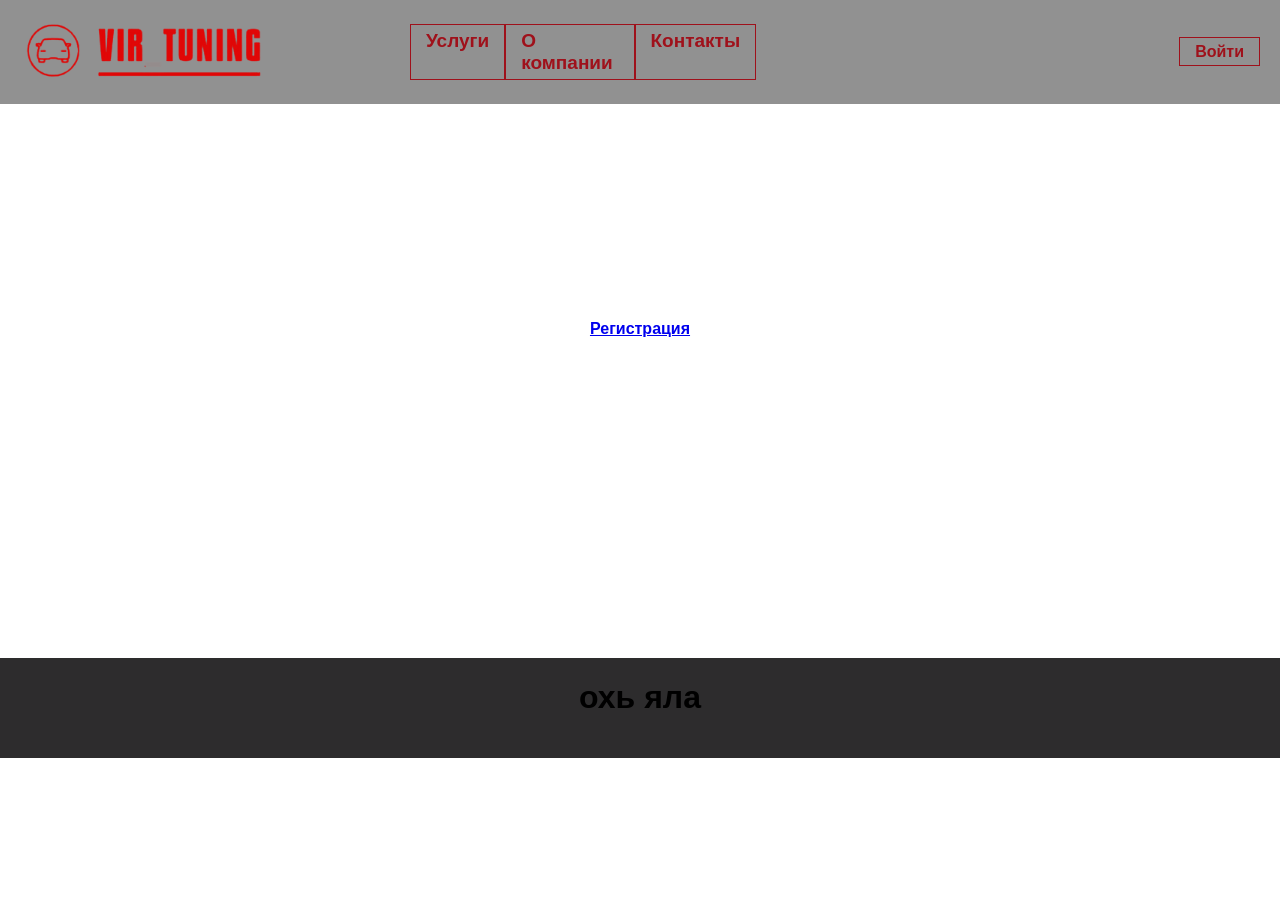
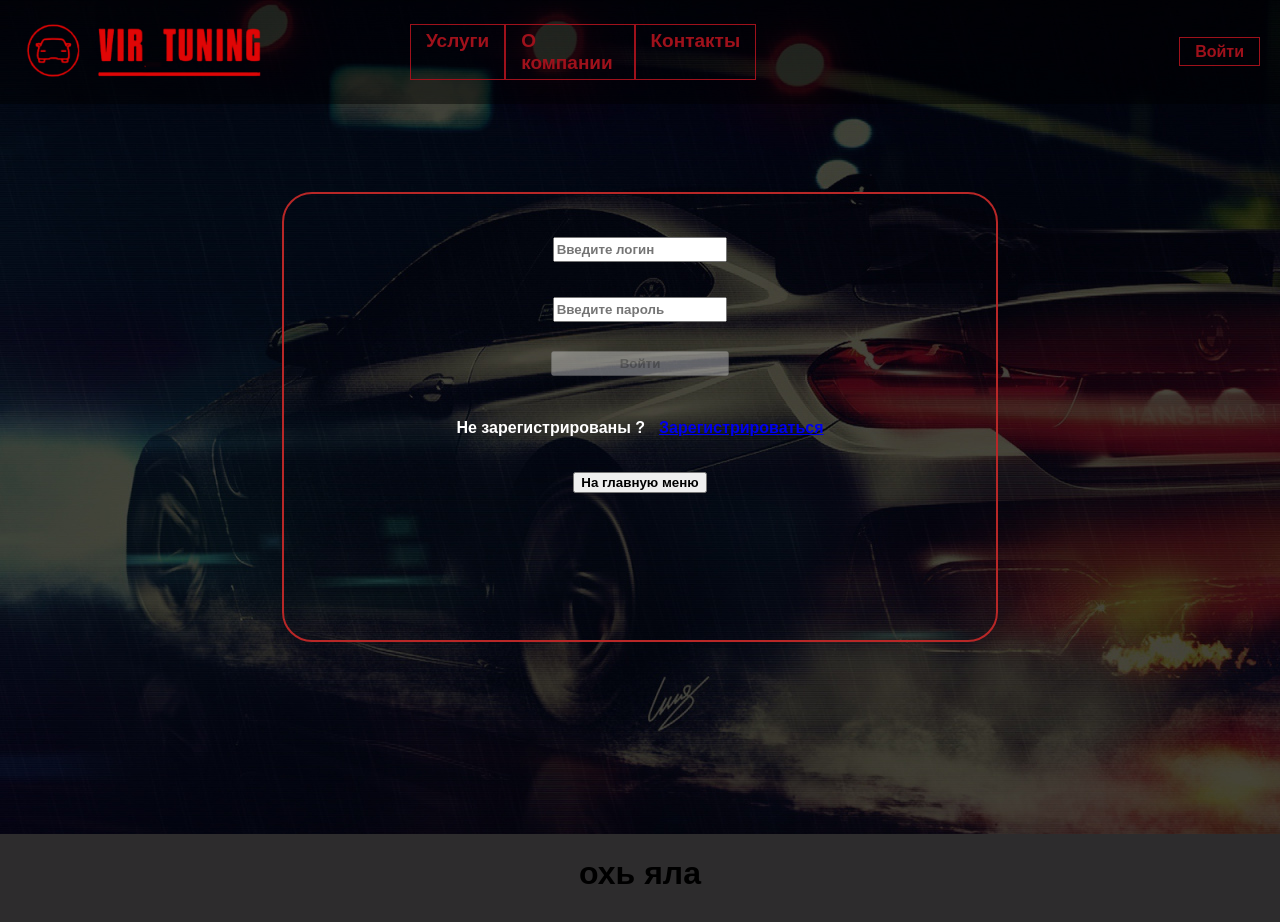
Before and after one commit to Mataew/front-tuning, a React (Create React App) app: page /signIn in a window 1280 px wide. Shown: the top 922 px of the page. Before the commit the page ends 800 px from the top, so only its background shows below. Built offline with nearby package versions, Linux system fonts and the light colour scheme.

Commit message:
Completed

```diff
--- a/src/Components/Pages/Sign/SignUp.css
+++ b/src/Components/Pages/Sign/SignUp.css
@@ -33,6 +33,7 @@
     height: 300px;
     width: 80%;
     margin: auto;
+    border-radius: 30px;
 }
 
 .RegisterBTN:hover {
@@ -51,3 +52,20 @@
 .NoEmpty {
     color: green;
 }
+
+.BackLinkBlock {
+    margin-top: 5%;
+}
+
+.Back:hover {
+    background-color: #9f111b;
+    transition: 1s;
+    box-shadow: inset 0 0 0 23px #9f111b;
+    -webkit-transform: scale(1.1);
+    -ms-transform: scale(1.1);
+    transform: scale(1.1);
+}
+
+.Back {
+    font-size: 18px;
+}
--- a/src/Components/Pages/Sign/Signin.css
+++ b/src/Components/Pages/Sign/Signin.css
@@ -1,4 +1,84 @@
+.SignUpBlock {
+    text-align: center;
+    padding: 1%;
+    margin-top: 5%;
+    height: 25px;
+}
+
+.RegisterBTN {
+    margin-top: 2%;
+    width: 25%;
+    height: 25px;
+    margin-top: 5%;
+}
+
+.SignUpMain {
+    background-image: url(../../../assets/fon-company.jpg);
+    padding: 15%;
+    text-align: center;
+}
+
+.passwordINP {
+    width: 25%;
+    height: 25px;
+}
+
+.loginINP {
+    width: 25%;
+    height: 25px;
+}
+
+.SignWindow {
+    border: 2px solid rgb(184, 39, 39);
+    height: 450px;
+    width: 80%;
+    margin: auto;
+    border-radius: 30px;
+}
+
+.RegisterBTN:hover {
+    background-color: green;
+    transition: 1s;
+    box-shadow: inset 0 0 0 23px #53ea93;
+    -webkit-transform: scale(1.1);
+    -ms-transform: scale(1.1);
+    transform: scale(1.1);
+}
+
+
+
+.empty {
+    color: red;
+}
+
+.NoEmpty {
+    color: green;
+}
+
 .SigninBlock {
     text-align: center;
-    padding: 25%;
+    padding: 1%;
+    margin-top: 5%;
+    height: 25px;
 }
+
+.textOne {
+    color: white;
+}
+
+.Link {
+    margin-left: 2%;
+}
+
+.MainLinkBlock {
+    margin-top: 5%;
+}
+
+.getMain:hover {
+    background-color: #9f111b;
+    transition: 1s;
+    box-shadow: inset 0 0 0 23px #9f111b;
+    -webkit-transform: scale(1.1);
+    -ms-transform: scale(1.1);
+    transform: scale(1.1);
+}
--- a/src/Components/Pages/Sign/SigninPage.jsx
+++ b/src/Components/Pages/Sign/SigninPage.jsx
@@ -1,12 +1,100 @@
 import React from "react";
 import SignupPage from "./SignupPage";
 import { Link } from "react-router-dom";
-import "./Signin.css"
+import { useState } from "react";
+import { useDispatch, useSelector } from "react-redux";
+import { auth } from "../../../redux/reducerSign";
+import "./Signin.css";
 
 const SigninPage = () => {
+  const dispatch = useDispatch();
+  const [login, setLogin] = useState("");
+  const [password, setPassword] = useState("");
+  const [blurLogin, setBlurLogin] = useState(true);
+  const [blurPassword, setBlurPassword] = useState(true);
+  const [complete, setComplete] = useState("");
+  const signingIn = useSelector((state) => state.application.signingIn);
+  const error = useSelector((state) => state.application.error);
+
+  const handleChangeLogin = (e) => {
+    setLogin(e.target.value);
+  };
+
+  const handleChangePassword = (e) => {
+    setPassword(e.target.value);
+  };
+
+  const handleSubmit = () => {
+    setLogin("");
+    setPassword("");
+    setComplete(true);
+    dispatch(auth(login, password));
+  };
+
+  const handleBlurLogin = () => {
+    login === "" ? setBlurLogin(false) : setBlurLogin(true);
+  };
+
+  const handleBlurPassword = () => {
+    password === "" ? setBlurPassword(false) : setBlurPassword(true);
+  };
+
   return (
-    <div className="SigninBlock">
-        <Link to="/signUp">Регистрация</Link>
+    <div className="SignUpMain">
+      {error}
+      <div className="SignWindow">
+        <div className="SignUpBlock">
+          <input
+            className="loginINP"
+            onBlur={handleBlurLogin}
+            type="text"
+            placeholder="Введите логин"
+            value={login}
+            onChange={(e) => handleChangeLogin(e)}
+          />
+          {!blurLogin ? (
+            <div className="empty">
+              <span>Поле ввода не должно быть пустым</span>
+            </div>
+          ) : (
+            ""
+          )}
+        </div>
+        <div className="SignUpBlock">
+          <input
+            onBlur={handleBlurPassword}
+            className="passwordINP"
+            type="password"
+            placeholder="Введите пароль"
+            value={password}
+            onChange={(e) => handleChangePassword(e)}
+          />
+          {!blurPassword ? (
+            <div className="empty">
+              <span>Поле ввода не должно быть пустым</span>
+            </div>
+          ) : (
+            ""
+          )}
+        </div>
+        <button
+          className="RegisterBTN"
+          onClick={handleSubmit}
+          disabled={!login || !password || signingIn}
+        >
+          Войти
+        </button>
+        <div className="NoEmpty">
+          {complete === true ? "Вы успешно авторизовались" : ""}
+        </div>
+        <div className="SigninBlock">
+          <span className="textOne">Не зарегистрированы ?</span>
+        <Link className="Link" to="/signUp">Зарегистрироваться</Link>
+      </div>
+      <div className="MainLinkBlock">
+      <Link className="LinkMain" to="/"><button className="getMain">На главную меню</button></Link>
+      </div>
+      </div>
     </div>
   );
 };
--- a/src/Components/Pages/Sign/SignupPage.jsx
+++ b/src/Components/Pages/Sign/SignupPage.jsx
@@ -1,5 +1,6 @@
 import React from "react";
 import { useState } from "react";
+import { Link } from "react-router-dom";
 import { useDispatch, useSelector } from "react-redux";
 import { createUser } from "../../../redux/reducerSign";
 import "./SignUp.css";
@@ -8,9 +9,11 @@ const SignupPage = () => {
   const dispatch = useDispatch();
   const [login, setLogin] = useState("");
   const [password, setPassword] = useState("");
+  // const [firstName, setFirstName] = useState("")
   const [blurLogin, setBlurLogin] = useState(true);
   const [blurPassword, setBlurPassword] = useState(true);
-  const [complete, setComplete] = useState("")
+  // const [blurFirstName, setBlurFirstName] = useState(true);
+  const [complete, setComplete] = useState("");
   const signingUp = useSelector((state) => state.application.signingUp);
   const error = useSelector((state) => state.application.error);
 
@@ -22,11 +25,16 @@ const SignupPage = () => {
     setPassword(e.target.value);
   };
 
+  // const handleChangeName = (e) => {
+  //   setFirstName(e.target.value)
+  // }
+
   const handleSubmit = () => {
     setLogin("");
     setPassword("");
-    setComplete(true)
-    dispatch(createUser(login, password));
+    // setFirstName("")
+    setComplete(true);
+    dispatch(createUser(login, password, /*firstName*/));
   };
 
   const handleBlurLogin = () => {
@@ -36,6 +44,10 @@ const SignupPage = () => {
   const handleBlurPassword = () => {
     password === "" ? setBlurPassword(false) : setBlurPassword(true);
   };
+
+  // const handleBlurFirstName = () => {
+  //   firstName === "" ? setBlurFirstName(false) : setBlurFirstName(true)
+  // }
 
   return (
     <div className="SignUpMain">
@@ -63,7 +75,7 @@ const SignupPage = () => {
             onBlur={handleBlurPassword}
             className="passwordINP"
             type="password"
-            placeholder="введите пароль"
+            placeholder="Введите пароль"
             value={password}
             onChange={(e) => handleChangePassword(e)}
           />
@@ -75,15 +87,37 @@ const SignupPage = () => {
             ""
           )}
         </div>
+        {/* <div className="SignUpBlock">
+          <input
+            onBlur={handleBlurFirstName}
+            className="passwordINP"
+            type="firstName"
+            placeholder="Введите Имя"
+            value={firstName}
+            onChange={(e) => handleChangeName(e)}
+          />
+          {!blurFirstName ? (
+            <div className="empty">
+              <span>Поле ввода не должно быть пустым</span>
+            </div>
+          ) : (
+            ""
+          )}
+        </div> */}
         <button
           className="RegisterBTN"
           onClick={handleSubmit}
-          disabled={!login || !password || signingUp}
+          disabled={!login || !password || /*!firstName ||*/ signingUp}
         >
           Зарегистрироваться
         </button>
         <div className="NoEmpty">
-          {complete === true ? "Вы успешно авторизовались" : ""}
+          {complete === true ? "Вы успешно зарегистрировались" : ""}
+        </div>
+        <div className="BackLinkBlock">
+          <Link className="LinkMain" to="/signIn">
+            <button className="Back">⬅Назад</button>
+          </Link>
         </div>
       </div>
     </div>
--- a/src/redux/reducerSign.js
+++ b/src/redux/reducerSign.js
@@ -1,6 +1,8 @@
 const initialStateSign = {
   signingUp: false,
+  signingIn: false,
   error: null,
+  token: localStorage.getItem("token")
 };
 
 export default function application(state = initialStateSign, action) {
@@ -22,18 +24,37 @@ export default function application(state = initialStateSign, action) {
         signingUp: false,
         error: action.error,
       };
+      case "application/signin/pending":
+        return {
+          ...state,
+          signingIn: true,
+          error: null,
+        };
+      case "application/signin/fulfiled":
+        return {
+          ...state,
+          signingIn: false,
+          token: action.payload.token
+        };
+      case "application/signin/rejected":
+        return {
+          ...state,
+          signingIn: false,
+          error: action.error,
+        };
+
     default:
       return state;
   }
 }
 
-export const createUser = (login, password) => {
+export const createUser = (login, password, /*firstName*/) => {
   return async (dispatch) => {
     dispatch({ type: "application/signup/pending" });
 
     const responce = await fetch("http://localhost:4000/users", {
       method: "POST",
-      body: JSON.stringify({ login, password }),
+      body: JSON.stringify({ login, password, /*firstName*/ }),
       headers: {
         "Content-type": "application/json",
       },
@@ -48,3 +69,26 @@ export const createUser = (login, password) => {
     }
   };
 };
+
+export const auth = (login, password) => {
+  return async dispatch => {
+    dispatch({ type: "application/signin/pending" });
+
+    const responce = await fetch("http://localhost:4000/login", {
+      method: "POST",
+      body: JSON.stringify({ login, password }),
+      headers: {
+        "Content-type": "application/json",
+      },
+    });
+
+    const json = await responce.json();
+
+    if (json.error) {
+      dispatch({ type: "application/signin/rejected", error: json.e.message });
+    } else {
+      dispatch({ type: "application/signin/fulfiled", payload: json });
+      localStorage.setItem("token", json.token)
+    }
+  }
+}
```
